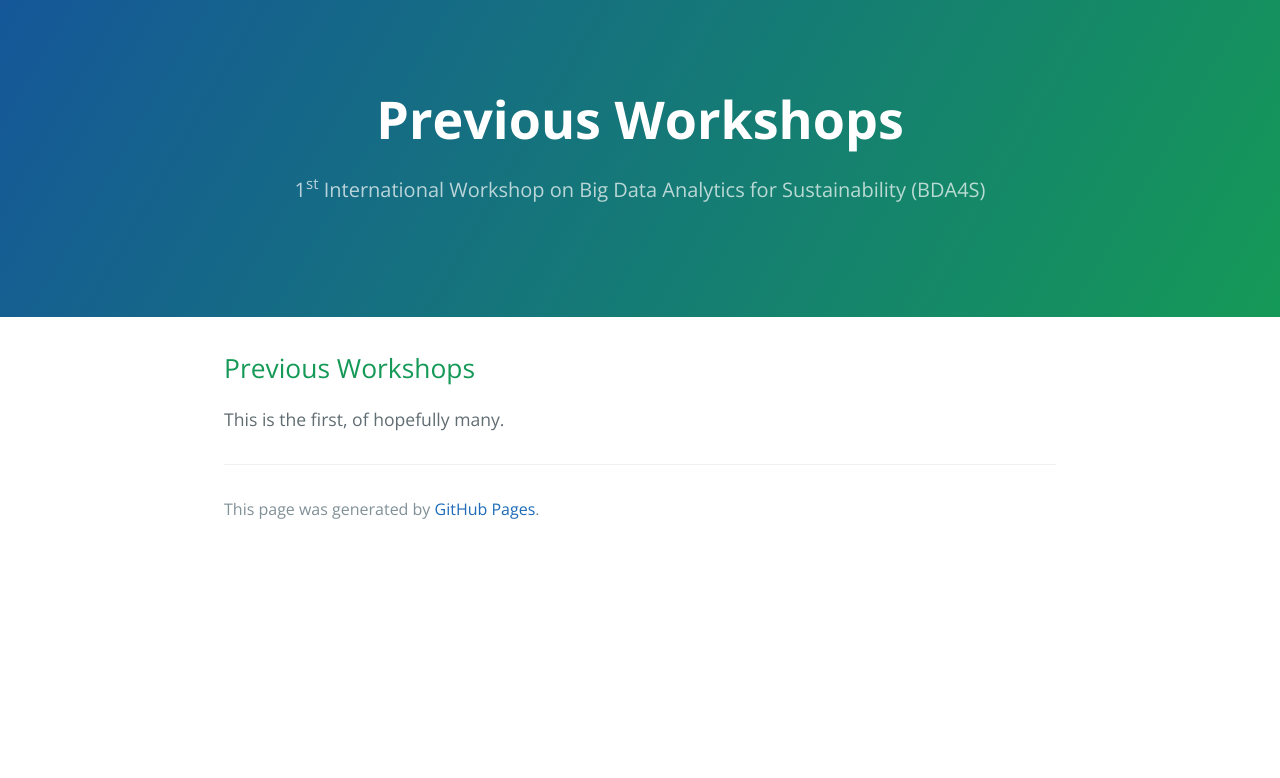
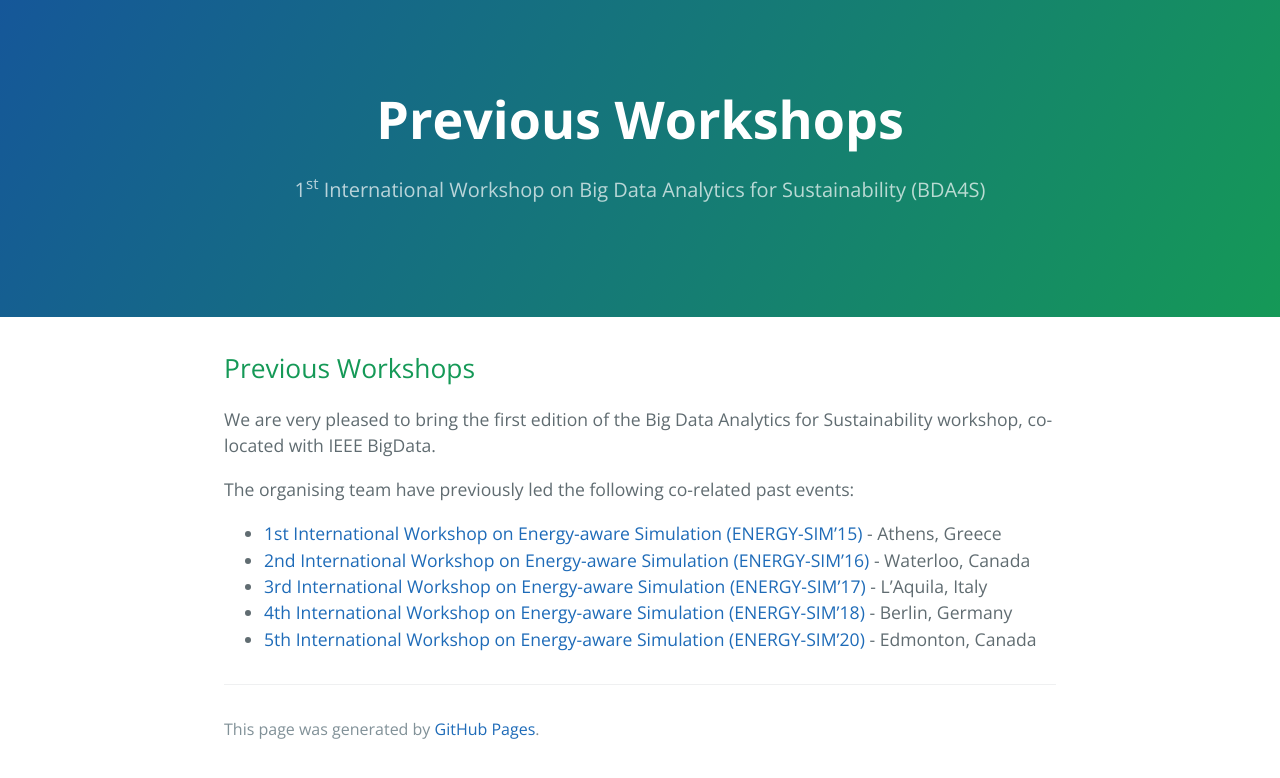
Before and after one commit to bda4s/bda4s.github.io, a Jekyll site: the page built from Previous.md, in a window 1280 px wide. Shown: the top 778 px of the page. Built offline with Jekyll 4.4.1, drawn with Linux system fonts in a browser that asks for light colours; our own code applies the rules of GitHub Pages for plain Markdown files.

Commit message:
Update Previous.md

```diff
--- a/Previous.md
+++ b/Previous.md
@@ -3,4 +3,12 @@ layout: default
 ---
 ## Previous Workshops
 
-This is the first, of hopefully many.
+We are very pleased to bring the first edition of the Big Data Analytics for Sustainability workshop, co-located with IEEE BigData.
+
+The organising team have previously led the following co-related past events:
+
+- [1st International Workshop on Energy-aware Simulation (ENERGY-SIM’15)](http://energy-sim.org/2015) - Athens, Greece
+- [2nd International Workshop on Energy-aware Simulation (ENERGY-SIM’16)](http://energy-sim.org/2016) - Waterloo, Canada
+- [3rd International Workshop on Energy-aware Simulation (ENERGY-SIM’17)](http://energy-sim.org/2017) - L'Aquila, Italy
+- [4th International Workshop on Energy-aware Simulation (ENERGY-SIM’18)](http://energy-sim.org/2018) - Berlin, Germany
+- [5th International Workshop on Energy-aware Simulation (ENERGY-SIM'20)](http://energy-sim.org/) - Edmonton, Canada
```
